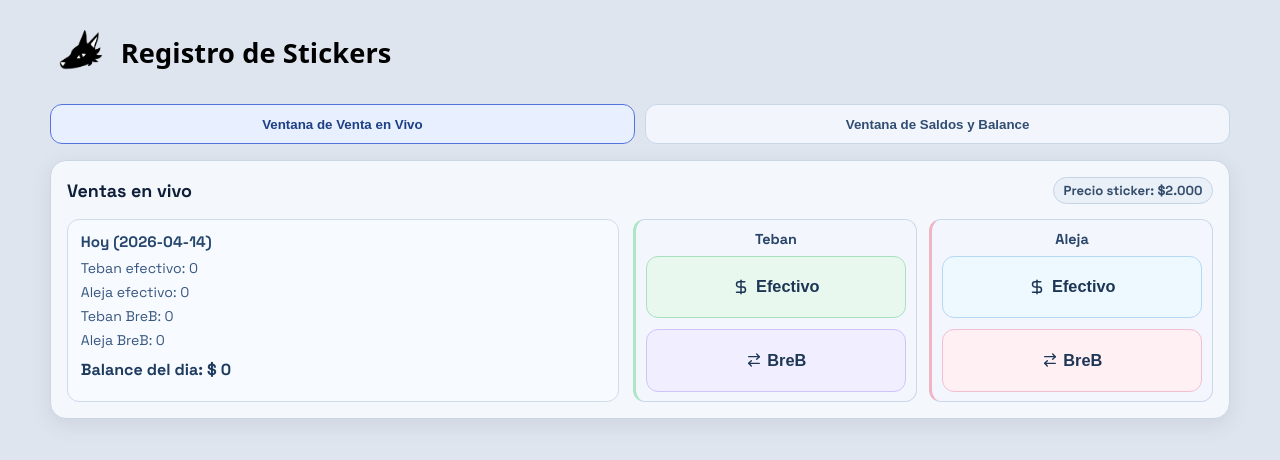
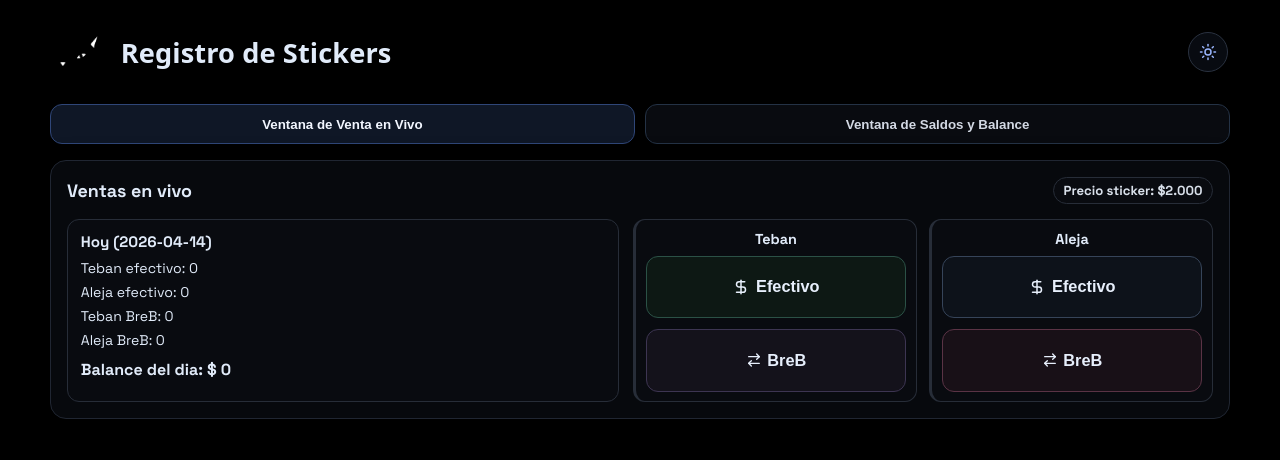
Before and after one commit to Tebann/los-stickers, a React (Vite) app: page / in a window 1280 px wide. Shown: the top 460 px of the page. Built offline with nearby package versions, Linux system fonts and the light colour scheme; no server answers; the database is empty.

Commit message:
Refina dark mode y toggle circular

```diff
--- a/src/App.css
+++ b/src/App.css
@@ -10,6 +10,16 @@
   --red: #bf1e56;
   --radius: 16px;
   --shadow: 0 6px 20px #4f5d7420;
+}
+
+body.theme-dark {
+  --bg: #000000;
+  --surface: #06090f;
+  --module: #090d14;
+  --line: #1b2433;
+  --text: #ebf1fb;
+  --muted: #93a6c2;
+  --shadow: 0 12px 28px #00000066;
 }
 
 .app-shell {
@@ -34,8 +44,14 @@
   padding: 0.25rem 0.1rem 0.5rem;
   display: flex;
   align-items: center;
-  justify-content: flex-start;
+  justify-content: space-between;
   gap: 1rem;
+}
+
+.topbar-actions {
+  display: flex;
+  align-items: center;
+  gap: 0.55rem;
 }
 
 .brand {
@@ -57,7 +73,30 @@
   font-weight: 800;
   letter-spacing: 0.1px;
   font-size: 1.7rem;
-  color: #000000;
+  color: var(--text);
+}
+
+.theme-toggle {
+  width: 40px;
+  height: 40px;
+  border-radius: 50%;
+  border: 1px solid #c7d5e8;
+  background: #f2f6fc;
+  padding: 0;
+  display: grid;
+  align-items: center;
+  justify-content: center;
+  cursor: pointer;
+  transition: background 0.2s ease, border-color 0.2s ease, transform 0.15s ease, box-shadow 0.2s ease;
+}
+
+.theme-toggle:hover {
+  transform: translateY(-1px);
+}
+
+.theme-icon {
+  color: #2e60de;
+  transition: color 0.2s ease;
 }
 
 .btn {
@@ -115,6 +154,26 @@
   border-color: #5374df;
   background: #e8efff;
   color: #1d3f85;
+}
+
+body,
+.panel,
+.kpi-card,
+.switch-btn,
+.btn,
+.chip,
+.person-group,
+.sale-btn,
+.today-box,
+.table-wrap,
+.export-modal,
+.billing-row,
+.billing-input,
+.delete-btn,
+.empty-state,
+.rules-panel,
+.result-pill {
+  transition: background 0.2s ease, color 0.2s ease, border-color 0.2s ease, box-shadow 0.2s ease;
 }
 
 .single-view {
@@ -723,6 +782,10 @@ tbody tr:nth-child(even) {
     align-items: stretch;
   }
 
+  .topbar-actions {
+    justify-content: flex-end;
+  }
+
   .kpi-grid {
     grid-template-columns: 1fr;
   }
@@ -747,3 +810,184 @@ tbody tr:nth-child(even) {
     grid-template-columns: 1fr;
   }
 }
+
+body.theme-dark .switch-btn {
+  border-color: #243245;
+  background: #090b10;
+  color: #d3d9e4;
+}
+
+body.theme-dark .topbar,
+body.theme-dark .view-switch,
+body.theme-dark .panel,
+body.theme-dark .kpi-card {
+  box-shadow: 0 12px 30px #00000085;
+}
+
+body.theme-dark .switch-btn.active {
+  border-color: #2f4678;
+  background: #0f1726;
+  color: #f2f6ff;
+}
+
+body.theme-dark .btn.ghost {
+  background: #090c12;
+  border-color: #2a313d;
+  color: #dfe5ef;
+}
+
+body.theme-dark .chip,
+body.theme-dark .today-box,
+body.theme-dark .person-group,
+body.theme-dark .rules-panel,
+body.theme-dark .billing-row,
+body.theme-dark .field input,
+body.theme-dark .table-wrap,
+body.theme-dark .export-modal,
+body.theme-dark .empty-state {
+  background: #090b10;
+  border-color: #272d38;
+  color: #d9e0ea;
+}
+
+body.theme-dark .panel,
+body.theme-dark .kpi-card {
+  background: #07090d;
+  border-color: #202632;
+}
+
+body.theme-dark .kpi-favor {
+  background: #091611;
+  border-color: #224738;
+}
+
+body.theme-dark .kpi-contra {
+  background: #180d12;
+  border-color: #5b2b3b;
+}
+
+body.theme-dark .kpi-balance {
+  background: #0a0d13;
+  border-color: #2b3340;
+}
+
+body.theme-dark .kpi-value,
+body.theme-dark .kpi-value.small {
+  color: #e8f0ff;
+}
+
+body.theme-dark .kpi-label,
+body.theme-dark .kpi-meta,
+body.theme-dark .group-title,
+body.theme-dark .today-title,
+body.theme-dark .today-line,
+body.theme-dark .field span,
+body.theme-dark .rules-title,
+body.theme-dark .rules-panel p,
+body.theme-dark .export-option,
+body.theme-dark .export-option small,
+body.theme-dark .billing-label,
+body.theme-dark .panel-head h3,
+body.theme-dark .brand-title,
+body.theme-dark .today-total,
+body.theme-dark .block-title {
+  color: #e1ebf9;
+}
+
+body.theme-dark .sale-btn {
+  color: #e7effc;
+}
+
+body.theme-dark .sale-cash-teban {
+  background: #0d1814;
+  border-color: #2b5146;
+}
+
+body.theme-dark .sale-cash-aleja {
+  background: #0d121a;
+  border-color: #364459;
+}
+
+body.theme-dark .sale-breb-teban {
+  background: #14121b;
+  border-color: #3d3552;
+}
+
+body.theme-dark .sale-breb-aleja {
+  background: #181017;
+  border-color: #5a3345;
+}
+
+body.theme-dark thead th {
+  background: #141922;
+  color: #e6ecf6;
+  border-bottom-color: #2b3341;
+}
+
+body.theme-dark tbody td {
+  color: #dee8f7;
+  border-bottom-color: #22344c;
+}
+
+body.theme-dark tbody tr:nth-child(odd) {
+  background: #090d14;
+}
+
+body.theme-dark tbody tr:nth-child(even) {
+  background: #070b11;
+}
+
+body.theme-dark .delete-btn {
+  background: #361f2a;
+  border-color: #81415d;
+  color: #f2bfd2;
+}
+
+body.theme-dark .delete-btn:hover {
+  background: #472536;
+}
+
+body.theme-dark .export-option {
+  background: #0a0e15;
+  border-color: #2b3340;
+  color: #dde4ef;
+}
+
+body.theme-dark .export-option.active {
+  background: #111827;
+  border-color: #44506a;
+}
+
+body.theme-dark .icon-close {
+  background: #0d121b;
+  border-color: #2a3341;
+  color: #d8dfec;
+}
+
+body.theme-dark .theme-toggle {
+  background: #080b11;
+  border-color: #2a3240;
+  box-shadow: 0 8px 18px #00000066;
+}
+
+body.theme-dark .theme-icon {
+  color: #9ab6ff;
+}
+
+body.theme-dark .result-positive {
+  color: #8ce0be;
+  background: #12382f;
+  border-color: #2f846b;
+}
+
+body.theme-dark .result-negative {
+  color: #f0b4c8;
+  background: #3b1b2a;
+  border-color: #8b3f5d;
+}
+
+body.theme-dark .result-neutral {
+  color: #b8ceff;
+  background: #17294a;
+  border-color: #4265a8;
+}
--- a/src/App.jsx
+++ b/src/App.jsx
@@ -1,7 +1,7 @@
 import { useEffect, useMemo, useState } from 'react'
 import { jsPDF } from 'jspdf'
 import autoTable from 'jspdf-autotable'
-import { ArrowRightLeft, DollarSign } from 'lucide-react'
+import { ArrowRightLeft, DollarSign, Moon, Sun } from 'lucide-react'
 import { collection, deleteDoc, doc, getDocs, onSnapshot, orderBy, query, setDoc, writeBatch } from 'firebase/firestore'
 import { db, isFirebaseReady } from './firebase'
 import './App.css'
@@ -10,6 +10,7 @@ const STORAGE_KEY = 'stickers_history_react_v1'
 const STICKER_PRICE = 2000
 const TEBAN_SHARE = 1000
 const FIRESTORE_HISTORY_COLLECTION = 'stickers_history'
+const THEME_STORAGE_KEY = 'stickers_theme'
 const BASE_URL = import.meta.env.BASE_URL
 const assetPath = (fileName) => `${BASE_URL}${fileName}`
 const SEED_HISTORY = [
@@ -162,6 +163,11 @@ const drawMetricCard = (doc, x, y, w, h, label, value, accent, fill) => {
 }
 
 function App() {
+  const [theme, setTheme] = useState(() => {
+    const storedTheme = localStorage.getItem(THEME_STORAGE_KEY)
+    if (storedTheme === 'light' || storedTheme === 'dark') return storedTheme
+    return 'dark'
+  })
   const [history, setHistory] = useState(loadHistory)
   const [billingMonth, setBillingMonth] = useState(todayISO().slice(0, 7))
   const [isExportModalOpen, setIsExportModalOpen] = useState(false)
@@ -187,6 +193,11 @@ function App() {
     setHistory(next)
     localStorage.setItem(STORAGE_KEY, JSON.stringify(next.map(toStoredRow)))
   }
+
+  useEffect(() => {
+    document.body.classList.toggle('theme-dark', theme === 'dark')
+    localStorage.setItem(THEME_STORAGE_KEY, theme)
+  }, [theme])
 
   useEffect(() => {
     if (!isFirebaseReady || !db) return
@@ -540,6 +551,10 @@ function App() {
       aBreb: 0,
     })
 
+  const toggleTheme = () => {
+    setTheme((prev) => (prev === 'dark' ? 'light' : 'dark'))
+  }
+
   return (
     <>
       <main className="app-shell">
@@ -549,6 +564,22 @@ function App() {
             <div>
               <p className="brand-title">Registro de Stickers</p>
             </div>
+          </div>
+
+          <div className="topbar-actions">
+            <button
+              type="button"
+              className="theme-toggle"
+              onClick={toggleTheme}
+              aria-label={theme === 'dark' ? 'Activar tema claro' : 'Activar tema oscuro'}
+              title={theme === 'dark' ? 'Tema claro' : 'Tema oscuro'}
+            >
+              {theme === 'dark' ? (
+                <Sun size={18} className="theme-icon" aria-hidden="true" />
+              ) : (
+                <Moon size={18} className="theme-icon" aria-hidden="true" />
+              )}
+            </button>
           </div>
         </header>
 
--- a/src/index.css
+++ b/src/index.css
@@ -14,7 +14,7 @@ body,
 body {
   font-family: 'Space Grotesk', sans-serif;
   color: #1f3554;
-  background: #dfe5ee;
+  background: var(--bg);
 }
 
 p,
```
